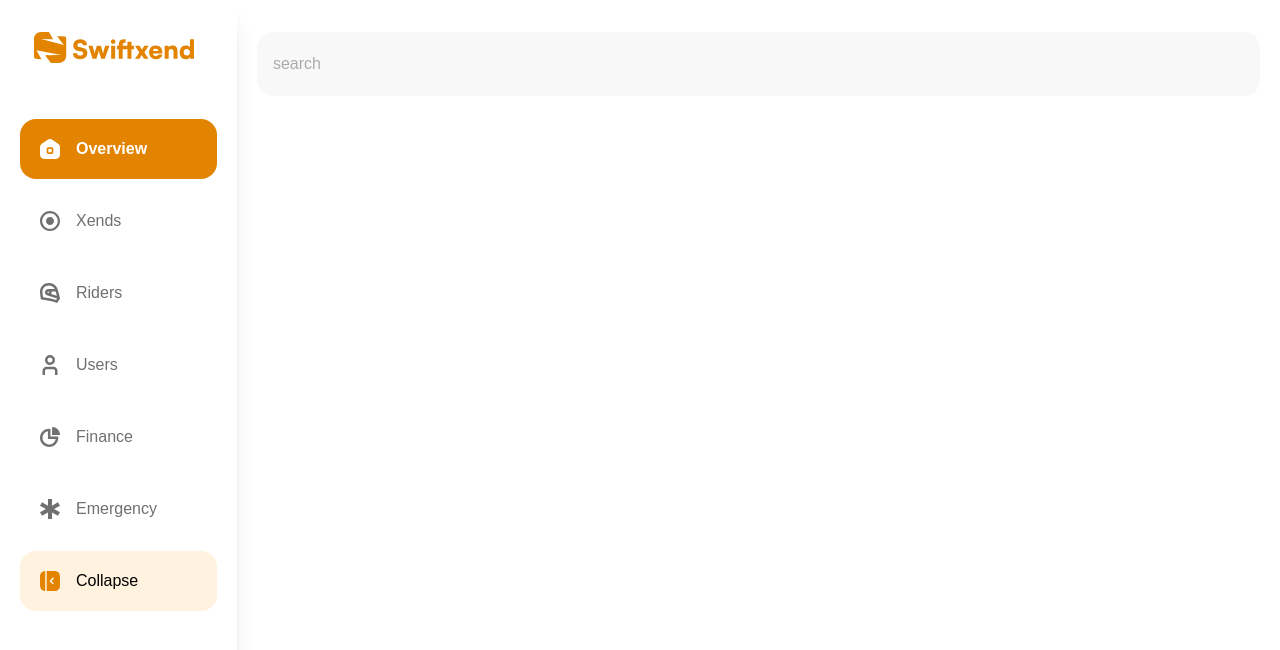
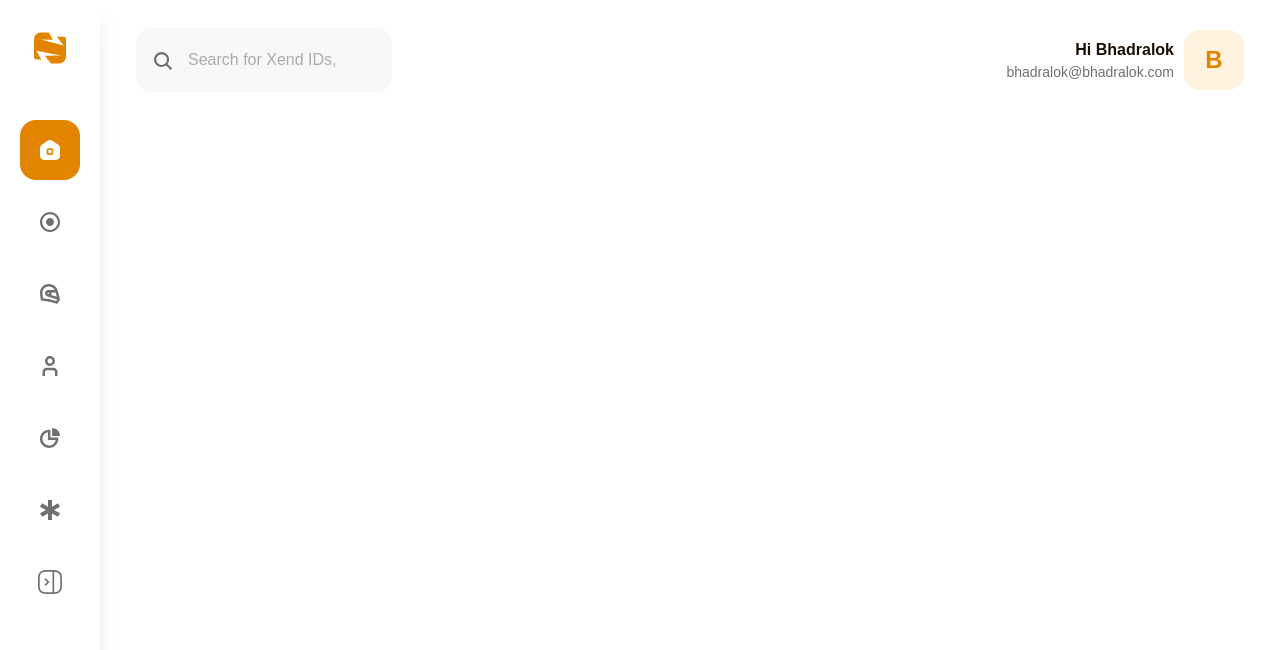
Before and after one commit to Bhadralok/xendr-admin, a React (Vite) app: page /dashboard in a window 1280 px wide. Shown: the top 650 px of the page. Built offline with nearby package versions, Linux system fonts and the light colour scheme; a web font is replaced by a local one.

Commit message:
refactored the header.jsx and fix the collapsing nav in the header

```diff
--- /dev/null
+++ b/src/Components/Header.jsx
@@ -0,0 +1,144 @@
+import NavButtons from "../UI/NavButtons";
+import homeactive from "../assets/homeactive.svg";
+import homeinactive from "../assets/homeinactive.svg";
+import eclipseactive from "../assets/eclipseactive.svg";
+import eclipseinactive from "../assets/eclipseinactive.svg";
+import helmetactive from "../assets/helmetactive.svg";
+import helmetinactive from "../assets/helmetinactive.svg";
+import useractive from "../assets/useractive.svg";
+import userinactive from "../assets/userinactive.svg";
+import chartactive from "../assets/chartactive.svg";
+import chartinactive from "../assets/chartinactive.svg";
+import emergencyactive from "../assets/emergencyactive.svg";
+import emergencyinactive from "../assets/emergencyinactive.svg";
+import { NavLink } from "react-router-dom";
+import { useState } from "react";
+import collapseactive from "../assets/collapseactive.svg";
+import collapseinactive from "../assets/collapseinactive.svg";
+import favicon from "../assets/favicon.svg";
+import swift from "../assets/swifthori.svg";
+import CustomInput from "../UI/CustomInput";
+
+export default function Header() {
+  const [isCollapsed, setIsCollapsed] = useState(true);
+  const collapsed =
+    "h-15 w-15 rounded-2xl flex items-center justify-center cursor-pointer";
+  const notCollapsed =
+    "h-15 rounded-2xl flex items-center justify-start cursor-pointer w-full pr-20 pl-5 gap-4 bg-tertiary-orange";
+
+  const user = {
+    name: "Bhadralok",
+    email: "bhadralok@bhadralok.com",
+  };
+
+  const firstLetter = user.name?.charAt(0)?.toUpperCase();
+  return (
+    <>
+      <div className="flex h-screen">
+        <div className="w-fit px-5 pt-8 shadow-xl h-full">
+          <header className="flex flex-col gap-3 ">
+            {isCollapsed ? (
+              <div className="pb-11 pl-3.5">
+                <img src={favicon} alt="" className="size-8" />
+              </div>
+            ) : (
+              <div className="w-full pl-3.5 pb-11">
+                <img src={swift} alt="" className="w-40" />
+              </div>
+            )}
+            {data.map((item) => (
+              <NavLink to={item.to} end={item.end} key={item.id}>
+                {({ isActive }) => (
+                  <NavButtons
+                    imageInactive={item.imageInactive}
+                    imageActive={item.imageActive}
+                    isActive={isActive}
+                    isCollapsed={isCollapsed}
+                    navtext={item.navtext}
+                  />
+                )}
+              </NavLink>
+            ))}
+            <button
+              className={isCollapsed ? collapsed : notCollapsed}
+              onClick={() => setIsCollapsed(!isCollapsed)}
+            >
+              <img
+                src={isCollapsed ? collapseinactive : collapseactive}
+                alt=""
+              />
+              {!isCollapsed && <p>Collapse</p>}
+            </button>
+          </header>
+        </div>
+        <div className="my-2 mx-4 rounded-2xl py-5 w-full px-5 h-fit">
+          <div className="flex justify-between items-center ">
+            <div className="w-[20vw] ">
+              <CustomInput
+                placeholder="Search for Xend IDs, names..."
+                isSearch={true}
+              />
+            </div>
+            <div className="text-primary-black flex items-center gap-2.5">
+              <div className="text-right">
+                <p className="font-black ">Hi {user.name}</p>
+                <p className="font-medium text-sm text-primary-grey">
+                  {user.email}
+                </p>
+              </div>
+              <div className="size-15 bg-tertiary-orange text-primary-orange text-2xl rounded-2xl flex items-center justify-center font-black">
+                {firstLetter}
+              </div>
+            </div>
+          </div>
+        </div>
+      </div>
+    </>
+  );
+}
+
+const data = [
+  {
+    id: 1,
+    imageActive: homeactive,
+    imageInactive: homeinactive,
+    to: "/dashboard",
+    navtext: "Overview",
+    end: true,
+  },
+  {
+    id: 2,
+    imageActive: eclipseactive,
+    imageInactive: eclipseinactive,
+    navtext: "Xends",
+    to: "/dashboard/eclipse",
+  },
+  {
+    id: 3,
+    imageActive: helmetactive,
+    imageInactive: helmetinactive,
+    navtext: "Riders",
+    to: "/dashboard/registered-riders",
+  },
+  {
+    id: 4,
+    imageActive: useractive,
+    imageInactive: userinactive,
+    navtext: "Users",
+    to: "/dashboard/user",
+  },
+  {
+    id: 5,
+    imageActive: chartactive,
+    imageInactive: chartinactive,
+    navtext: "Finance",
+    to: "/dashboard/chart",
+  },
+  {
+    id: 6,
+    imageActive: emergencyactive,
+    imageInactive: emergencyinactive,
+    navtext: "Emergency",
+    to: "/dashboard/emergency",
+  },
+];
--- a/src/Components/SideNav.jsx
+++ /dev/null
@@ -1,3 +0,0 @@
-export default function SideNav() {
-  return <div></div>;
-}
--- a/src/Layout/DashboardLayout.jsx
+++ b/src/Layout/DashboardLayout.jsx
@@ -1,123 +1,14 @@
 import { Outlet } from "react-router-dom";
-import NavButtons from "../UI/NavButtons";
-import homeactive from "../assets/homeactive.svg";
-import homeinactive from "../assets/homeinactive.svg";
-import eclipseactive from "../assets/eclipseactive.svg";
-import eclipseinactive from "../assets/eclipseinactive.svg";
-import helmetactive from "../assets/helmetactive.svg";
-import helmetinactive from "../assets/helmetinactive.svg";
-import useractive from "../assets/useractive.svg";
-import userinactive from "../assets/userinactive.svg";
-import chartactive from "../assets/chartactive.svg";
-import chartinactive from "../assets/chartinactive.svg";
-import emergencyactive from "../assets/emergencyactive.svg";
-import emergencyinactive from "../assets/emergencyinactive.svg";
-import { NavLink } from "react-router-dom";
-import { useState } from "react";
-import collapseactive from "../assets/collapseactive.svg";
-import collapseinactive from "../assets/collapseinactive.svg";
-import favicon from "../assets/favicon.svg";
-import swift from "../assets/swifthori.svg";
-import CustomInput from "../UI/CustomInput";
+import Header from "../Components/Header";
 
 export default function DashboardLayout() {
-  const [isCollapsed, setIsCollapsed] = useState(false);
-  const collapsed =
-    "h-15 w-15 rounded-2xl flex items-center justify-center cursor-pointer";
-  const notCollapsed =
-    "h-15 rounded-2xl flex items-center justify-start cursor-pointer w-full pr-20 pl-5 gap-4 bg-tertiary-orange";
-
   return (
     <>
-      <div className="flex h-screen">
-        <div className="w-fit px-5 pt-8 shadow-xl h-full">
-          <header className="flex flex-col gap-3 ">
-            {isCollapsed ? (
-              <div className="pb-11 pl-3.5">
-                <img src={favicon} alt="" className="size-8" />
-              </div>
-            ) : (
-              <div className="w-full pl-3.5 pb-11">
-                <img src={swift} alt="" className="w-40" />
-              </div>
-            )}
-            {data.map((item) => (
-              <NavLink to={item.to} end={item.end} key={item.id}>
-                {({ isActive }) => (
-                  <NavButtons
-                    imageInactive={item.imageInactive}
-                    imageActive={item.imageActive}
-                    isActive={isActive}
-                    isCollapsed={isCollapsed}
-                    navtext={item.navtext}
-                  />
-                )}
-              </NavLink>
-            ))}
-            <button
-              className={isCollapsed ? collapsed : notCollapsed}
-              onClick={() => setIsCollapsed(!isCollapsed)}
-            >
-              <img
-                src={isCollapsed ? collapseinactive : collapseactive}
-                alt=""
-              />
-              {!isCollapsed && <p>Collapse</p>}
-            </button>
-          </header>
-        </div>
-        <div className="pt-8 w-full px-5">
-          <CustomInput placeholder="search" />
-        </div>
+      <div className="h-screen">
+        <Header />
       </div>
 
       <Outlet />
     </>
   );
 }
-
-const data = [
-  {
-    id: 1,
-    imageActive: homeactive,
-    imageInactive: homeinactive,
-    to: "/dashboard",
-    navtext: "Overview",
-    end: true,
-  },
-  {
-    id: 2,
-    imageActive: eclipseactive,
-    imageInactive: eclipseinactive,
-    navtext: "Xends",
-    to: "/dashboard/eclipse",
-  },
-  {
-    id: 3,
-    imageActive: helmetactive,
-    imageInactive: helmetinactive,
-    navtext: "Riders",
-    to: "/dashboard/registered-riders",
-  },
-  {
-    id: 4,
-    imageActive: useractive,
-    imageInactive: userinactive,
-    navtext: "Users",
-    to: "/dashboard/user",
-  },
-  {
-    id: 5,
-    imageActive: chartactive,
-    imageInactive: chartinactive,
-    navtext: "Finance",
-    to: "/dashboard/chart",
-  },
-  {
-    id: 6,
-    imageActive: emergencyactive,
-    imageInactive: emergencyinactive,
-    navtext: "Emergency",
-    to: "/dashboard/emergency",
-  },
-];
--- a/src/UI/CustomInput.jsx
+++ b/src/UI/CustomInput.jsx
@@ -1,10 +1,12 @@
 import { useRef, useState } from "react";
 import { FaRegEye, FaRegEyeSlash } from "react-icons/fa";
+import { IoSearch } from "react-icons/io5";
 
 export default function CustomInput({
   type = "text",
   placeholder = "",
   value,
+  isSearch = false,
   onChange,
 }) {
   const [show, setShow] = useState(false);
@@ -28,9 +30,13 @@ export default function CustomInput({
         placeholder={placeholder}
         value={value}
         onChange={handleChange}
-        className="bg-tertiary-grey w-full px-4 py-5 transition-all duration-200 placeholder:text-secondary-grey text-primary-black font-medium rounded-2xl outline-none border-none focus:outline-none"
+        className={`${
+          isSearch && "px-13"
+        } bg-tertiary-grey w-full relative px-4 py-5 transition-all duration-200 placeholder:text-secondary-grey text-primary-black font-medium rounded-2xl outline-none border-none focus:outline-none`}
       />
-
+      <div className="absolute top-[35%] left-4">
+        {isSearch && <IoSearch size={22} color="#707070" />}
+      </div>
       {type === "password" && (
         <div
           onClick={handleShow}
```
